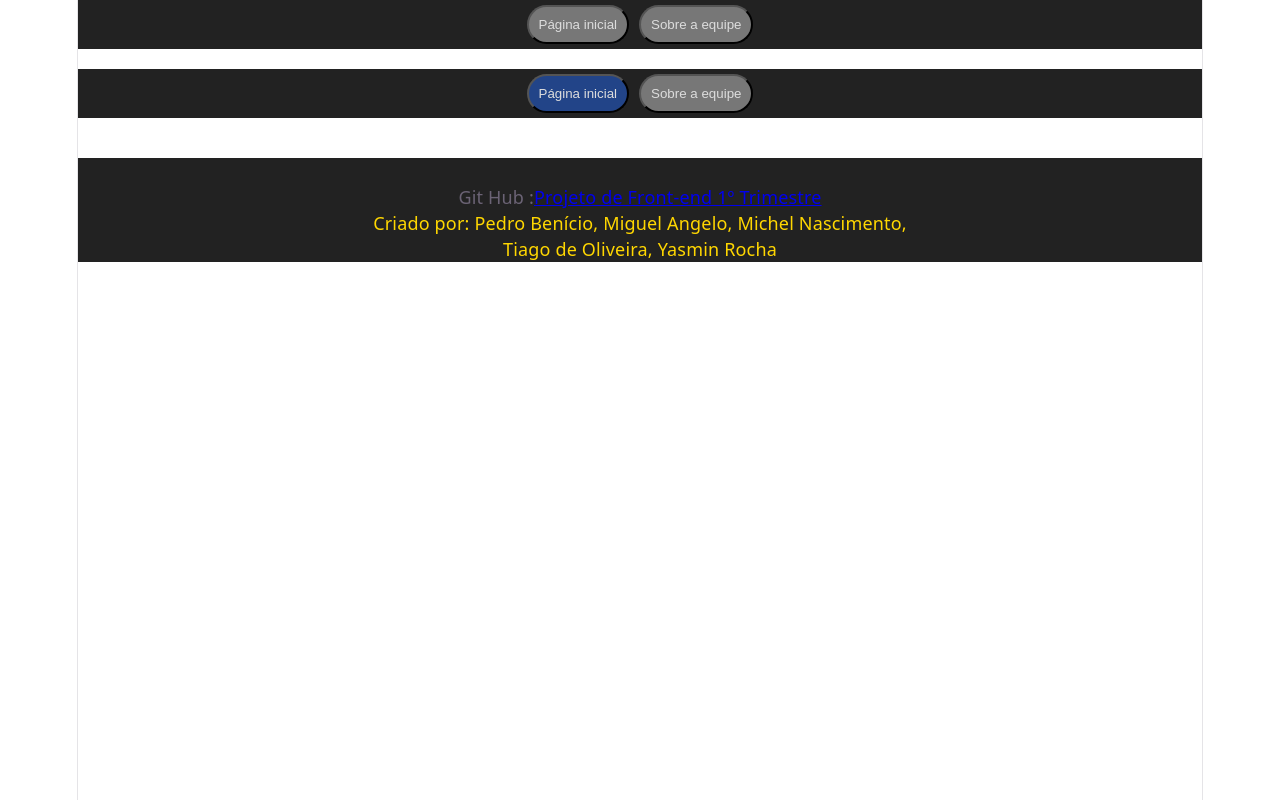
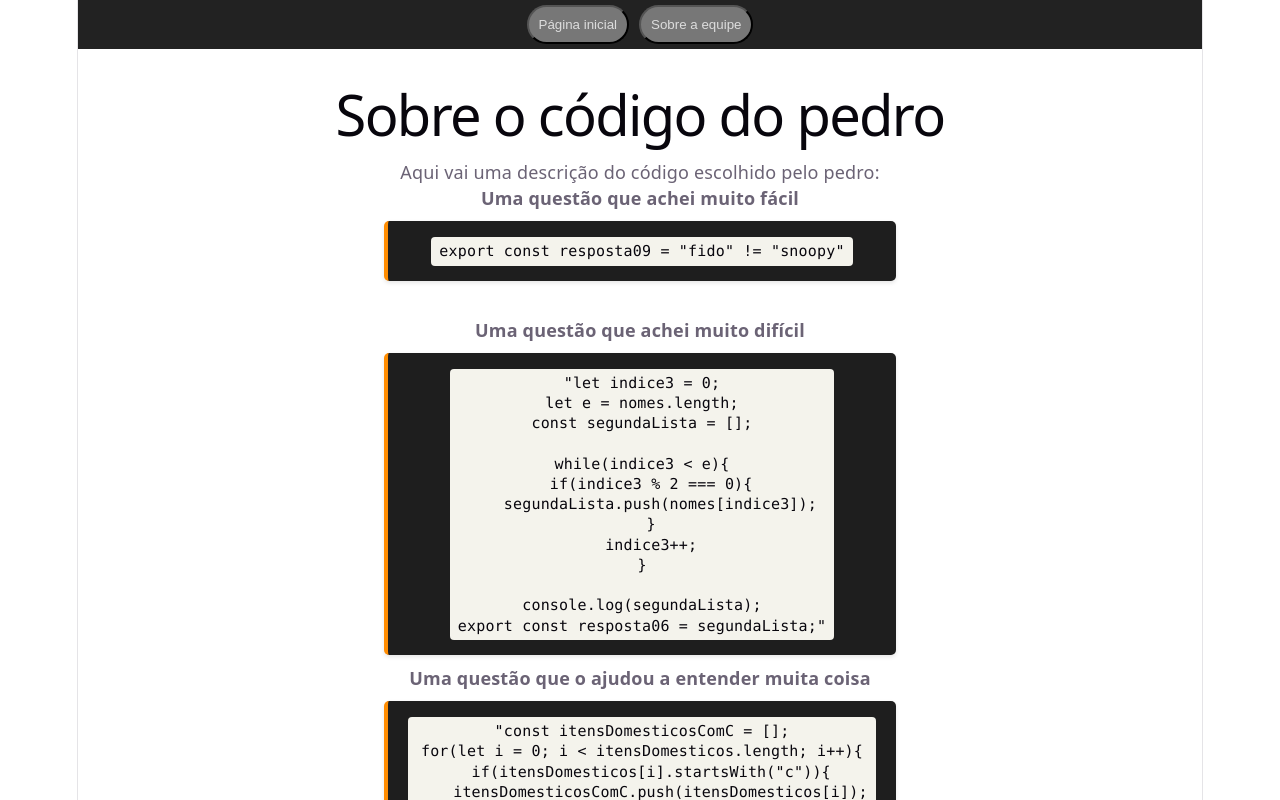
Before and after one commit to VicCAlq/2d-front-projeto-01, a React (Vite) app: page / in a window 1280 px wide. Both pictures are taken after a click on the button "Pedro Benício". Shown: the top 800 px of the page. Built offline with nearby package versions, Linux system fonts and the light colour scheme.

Commit message:
Pronto ?

```diff
--- a/src/components/Botao.jsx
+++ b/src/components/Botao.jsx
@@ -2,7 +2,7 @@ import { useState } from "react";
 import Pedro from "../assets/Pedro.png";
 import Yasmin from "../assets/Yasmin-removebg-preview.png";
 import Miguel from "../assets/Miguel-removebg-preview.png";
-import Tiago from "../assets/Tiago.png";
+import Thiago from "../assets/Thiago.png";
 
 const estilos={
     imagens:{
@@ -69,11 +69,11 @@ export default function Botao({
             <button style={estilos.botao}
             onClick={() =>
 
-             mudarPaginaCod("tiago")
+             mudarPaginaCod("thiago")
 
              }>
-                <img src={Tiago} alt="imagem de Tiago" style={estilos.imagens}/>
-                <figcaption><h2>Tiago Oliveira</h2></figcaption>
+                <img src={Thiago} alt="imagem de Thiago" style={estilos.imagens}/>
+                <figcaption><h2>Thiago Oliveira</h2></figcaption>
             </button>
         </figure>
 
--- a/src/components/Cards.jsx
+++ b/src/components/Cards.jsx
@@ -1,59 +1,260 @@
 import { useState } from "react";
-
-const estilos = {
-  cabecalho: {
-    margin: "0px 0px 20px 0px",
-    backgroundColor: "#222",
-    display: "flex",
-    justifyContent: "center",
-    alignItems: "center",
-  },
-  botao: {
-    backgroundColor: "#248",
-    color: "#ddd",
-    borderRadius: "200px",
-    padding: "10px",
-    margin: "5px",
-  }
+const estilos={
+    botao:{
+  backgroundColor: "#248",
+  color: "#ddd",
+  borderRadius: "1000px",
+  padding: "10px",
+  width: "60%",
+  height: "50px"
+    },
+  letras: {
+  backgroundColor: "#1e1e1e",
+  borderLeft: "4px solid #ff8c00",
+  borderRadius: "5px",
+  padding: "15px 20px",
+  margin: "10px 0",
+  fontFamily: "Arial, sans-serif",
+  color: "#d4d4d4",
+  lineHeight: "1.6",
+  boxShadow: "0 2px 4px rgba(0,0,0,0.1)",
 }
 
-export default function Cabecalho({
- mudarPagina
-}) {
-  const [selecionado, setSelecionado] = useState("inicial")
+}
+const Codigos = {
+  pedro: (
+    <p>
+      <strong>Uma questão que achei muito fácil</strong> <br />
+      <p style={estilos.letras}>
+        <code>export const resposta09 = "fido" != "snoopy"</code>
+      </p>
+      <br />
 
-  return(<>
-    <header style={estilos.cabecalho}>
-      <button
-        style={{
-            ...estilos.botao,
-            backgroundColor: selecionado === "inicial"
-            ? "#248"
-            : "#777"
-        }}
-        onClick={() => {
-          setSelecionado("inicial")
-          mudarPagina("inicial")
-        }}
-      >Página inicial</button>
+      <strong>Uma questão que achei muito difícil</strong> <br />
+      <p style={estilos.letras}>
+        <code>
+          "let indice3 = 0;<br />
+          let e = nomes.length;<br />
+          const segundaLista = [];<br /><br />
 
+          while(indice3 &lt; e)&#123;<br />
+          &nbsp;&nbsp;if(indice3 % 2 === 0)&#123;<br />
+          &nbsp;&nbsp;&nbsp;&nbsp;segundaLista.push(nomes[indice3]);<br />
+          &nbsp;&nbsp;&#125;<br />
+          &nbsp;&nbsp;indice3++;<br />
+          &#125;<br /><br />
 
+          console.log(segundaLista);<br />
+          export const resposta06 = segundaLista;"
+        </code>
+      </p>
 
+      <strong>Uma questão que o ajudou a entender muita coisa</strong> <br />
+      <p style={estilos.letras}>
+        <code>
+          "const itensDomesticosComC = [];<br />
+          for(let i = 0; i &lt; itensDomesticos.length; i++)&#123;<br />
+          &nbsp;&nbsp;if(itensDomesticos[i].startsWith(&quot;c&quot;))&#123;<br />
+          &nbsp;&nbsp;&nbsp;&nbsp;itensDomesticosComC.push(itensDomesticos[i]);<br />
+          &nbsp;&nbsp;&#125;<br />
+          &#125;<br /><br />
+          export const resposta05 = itensDomesticosComC;"
+        </code>
+      </p>
 
-      <button
-        style={{
-            ...estilos.botao,
-            backgroundColor: selecionado === "equipe"
-            ? "#248"
-            : "#777"
-        }}
+      <strong>Uma questão que não ajudou a entender nada</strong>
+      <p style={estilos.letras}>
+        <code>export const gatoRachado = "Kiki"</code>
+      </p>
+    </p>
+  ),
 
-       onClick={() => {
-        setSelecionado("equipe")
-        mudarPagina("equipe")
-      }}>Sobre a equipe</button>
+  yasmin: (
+    <p>
+      <strong>Uma questão que achei muito fácil</strong> <br />
+      <p style={estilos.letras}>
+        <code>
+          "const frutas =[&quot;maçã&quot;,&quot;banana&quot;,&quot;laranja&quot;,&quot;uva&quot;, &quot;pêra&quot;, &quot;manga&quot;];<br /><br />
+          export const resposta01 = frutas[1];"
+        </code>
+      </p>
 
+      <strong>Uma questão que achei muito difícil</strong> <br />
+      <p style={estilos.letras}>
+        <code>
+          "let soma04 = 0;<br />
+          let i04 = 1;<br /><br />
+          while (i04 &lt;= 100) &#123;<br />
+          &nbsp;&nbsp;if (i04 % 7 === 0) &#123;<br />
+          &nbsp;&nbsp;&nbsp;&nbsp;soma04 += i04;<br />
+          &nbsp;&nbsp;&#125;<br />
+          &nbsp;&nbsp;i04++;<br />
+          &#125;<br /><br />
+          export const resposta04 = soma04;"
+        </code>
+      </p>
 
-    </header>
-  </>)
+      <strong>Uma questão que o ajudou a entender muita coisa</strong> <br />
+      <p style={estilos.letras}>
+        <code>
+          "function ehPositivo(numero) &#123;<br />
+          &nbsp;&nbsp;if (numero &gt; 0) &#123;<br />
+          &nbsp;&nbsp;&nbsp;&nbsp;return true;<br />
+          &nbsp;&nbsp;&#125;<br />
+          &nbsp;&nbsp;else if (numero &lt;= 0) &#123;<br />
+          &nbsp;&nbsp;&nbsp;&nbsp;return false;<br />
+          &nbsp;&nbsp;&#125;<br />
+          &#125;<br /><br />
+          export const resposta03 = ehPositivo;"
+        </code>
+      </p>
+
+      <strong>Uma questão que não ajudou a entender nada</strong>
+      <p style={estilos.letras}>
+        <code>
+          "let petComS = &quot;não encontrado&quot;;<br />
+          for (let pet of petsExoticos) &#123;<br />
+          &nbsp;&nbsp;if (pet[0] === &quot;s&quot; && petComS === &quot;não encontrado&quot;) &#123;<br />
+          &nbsp;&nbsp;&nbsp;&nbsp;petComS = pet;<br />
+          &nbsp;&nbsp;&#125;<br />
+          &#125;<br /><br />"
+        </code>
+      </p>
+    </p>
+  ),
+
+  miguel: (
+    <p>
+      <strong>Uma questão que achei muito fácil</strong> <br />
+      <p style={estilos.letras}>
+        <code>Exercício de estrutura condicional</code>
+      </p>
+
+      <strong>Uma questão que achei muito difícil</strong> <br />
+      <p style={estilos.letras}>
+        <code>Exercício de Laços de repetição</code>
+      </p>
+
+      <strong>Uma questão que o ajudou a entender muita coisa</strong> <br />
+      <p style={estilos.letras}>
+        <code>Exercício de tipos de variáveis</code>
+      </p>
+
+      <strong>Uma questão que não ajudou a entender nada</strong>
+      <p style={estilos.letras}>
+        <code>Exercício de Laços de repetição</code>
+      </p>
+    </p>
+  ),
+
+  thiago: (
+    <p>
+      <strong>Uma questão que achei muito fácil</strong> <br />
+      <p style={estilos.letras}>
+        <code>
+          "let b01 = 0;<br />
+          let soma01 = 0;<br />
+          while(b01 &lt;= 32)&#123;<br />
+          &nbsp;&nbsp;soma01 = soma01 + b01;<br />
+          &nbsp;&nbsp;b01++;<br />
+          &#125;<br /><br />
+          export const resposta01 = soma01;"
+        </code>
+      </p>
+
+      <strong>Uma questão que achei muito difícil</strong> <br />
+      <p style={estilos.letras}>
+        <code>
+          "let nomesvo = [];<br />
+          let i09 = 0;<br />
+          while (i09 &lt; nomes.length) &#123;<br />
+          &nbsp;&nbsp;if(nomes[i09][0] === &quot;A&quot;)&#123;<br />
+          &nbsp;&nbsp;&nbsp;&nbsp;nomesvo.push(nomes[i09]);<br />
+          &nbsp;&nbsp;&#125;<br />
+          &nbsp;&nbsp;if(nomes[i09][0] === &quot;E&quot;)&#123;<br />
+          &nbsp;&nbsp;&nbsp;&nbsp;nomesvo.push(nomes[i09]);<br />
+          &nbsp;&nbsp;&#125;<br />
+          &nbsp;&nbsp;if(nomes[i09][0] === &quot;I&quot;)&#123;<br />
+          &nbsp;&nbsp;&nbsp;&nbsp;nomesvo.push(nomes[i09]);<br />
+          &nbsp;&nbsp;&#125;<br />
+          &nbsp;&nbsp;if(nomes[i09][0] === &quot;O&quot;)&#123;<br />
+          &nbsp;&nbsp;&nbsp;&nbsp;nomesvo.push(nomes[i09]);<br />
+          &nbsp;&nbsp;&#125;<br />
+          &nbsp;&nbsp;if(nomes[i09][0] === &quot;U&quot;)&#123;<br />
+          &nbsp;&nbsp;&nbsp;&nbsp;nomesvo.push(nomes[i09]);<br />
+          &nbsp;&nbsp;&#125;<br />
+          &nbsp;&nbsp;i09++;<br />
+          &#125;<br /><br />
+          export const resposta09 = nomesvo;"
+        </code>
+      </p>
+
+      <strong>Uma questão que o ajudou a entender muita coisa</strong> <br />
+      <p style={estilos.letras}>
+        <code>
+          "let somaNegativosPares = 0;<br />
+          for(let contador2 = -2; contador2 &gt;= -100; contador2-=2)&#123;<br />
+          &nbsp;&nbsp;somaNegativosPares += contador2;<br />
+          &#125;<br /><br />
+          export const resposta03 = somaNegativosPares;"
+        </code>
+      </p>
+
+      <strong>Uma questão que não ajudou a entender nada</strong>
+      <p style={estilos.letras}>
+        <code>
+          "let soma = 0;<br />
+          let quantiti = 0;<br />
+          let mdia = 0;<br />
+          for(let i = 0; i &lt;= 200; i +=3)&#123;<br />
+          &nbsp;&nbsp;soma += i;<br />
+          &nbsp;&nbsp;quantiti++;<br />
+          &#125;<br /><br />
+          mdia = soma / quantiti;<br />
+          export const resposta04 = media;"
+        </code>
+      </p>
+    </p>
+  ),
+
+  michel: (
+    <p>
+      <strong>Uma questão que achei muito fácil</strong> <br />
+      <p style={estilos.letras}>
+        <code></code>
+      </p>
+
+      <strong>Uma questão que achei muito difícil</strong> <br />
+      <p style={estilos.letras}>
+        <code></code>
+      </p>
+
+      <strong>Uma questão que o ajudou a entender muita coisa</strong> <br />
+      <p style={estilos.letras}>
+        <code></code>
+      </p>
+
+      <strong>Uma questão que não ajudou a entender nada</strong>
+      <p style={estilos.letras}>
+        <code></code>
+      </p>
+    </p>
+  )
+};
+export default function Cards({ nome, voltar }) {
+  return (
+    <div style={{
+      display: "flex",
+      flexDirection: "column",
+      justifyContent: "center",
+      alignItems: "center",
+    }}>
+      <h1>Sobre o código do {nome}</h1>
+         <p>Aqui vai uma descrição do código escolhido pelo {nome}:</p>
+         <p>{Codigos[nome]}</p>
+      <button onClick={voltar} style={estilos.botao}>
+        Voltar
+      </button> <br />
+    </div>
+  )
 }
--- a/src/components/Conteudo.jsx
+++ b/src/components/Conteudo.jsx
@@ -2,7 +2,7 @@ import { useState } from "react";
 import Pedro from "../assets/Pedro.png";
 import Yasmin from "../assets/Yasmin-removebg-preview.png";
 import Miguel from "../assets/Miguel-removebg-preview.png";
-import Tiago from "../assets/Tiago.png";
+import Thiago from "../assets/Thiago.png";
 
 const estilos = {
   container: {
@@ -63,9 +63,9 @@ const estilos = {
 
 
         <figure style={estilos.figure}>
-            <img src={Tiago} alt="imagem de Tiago" style={estilos.imagens}/>
+            <img src={Thiago} alt="imagem de Thiago" style={estilos.imagens}/>
             <figcaption style={estilos.texto}>
-                <h2>Tiago Oliveira</h2>
+                <h2>Thiago Oliveira</h2>
                 <p>Desenvolvedor Front-end</p>
                 <p>Responsável pela produção do Componente "Menu"</p>
             </figcaption>
@@ -74,7 +74,7 @@ const estilos = {
 
 
         <figure style={estilos.figure}>
-            <img src="src/assets/michel.png" alt="imagem de yasmin" style={estilos.imagens}/>
+            <img src="src/assets/michel.png" alt="imagem de Michel" style={estilos.imagens}/>
             <figcaption style={estilos.texto}>
                 <h2>Michel Nacimento</h2>
                 <p>Desenvolvedor Front-end</p>
--- a/src/components/Rodape.jsx
+++ b/src/components/Rodape.jsx
@@ -20,7 +20,7 @@ export default function Rodape() {
                     Projeto de Front-end 1º Trimestre
                     </a></p>
                     <p style={{color:"gold"}}>Criado por: Pedro Benício, Miguel Angelo,
-            Michel Nascimento, <br/>Tiago de Oliveira, Yasmin Rocha</p>
+            Michel Nascimento, <br/>Thiago de Oliveira, Yasmin Rocha</p>
         </footer>
     </>)
 }
```
Also changed, not shown: src/assets/Thiago.png (renamed from src/assets/Tiago.png).
